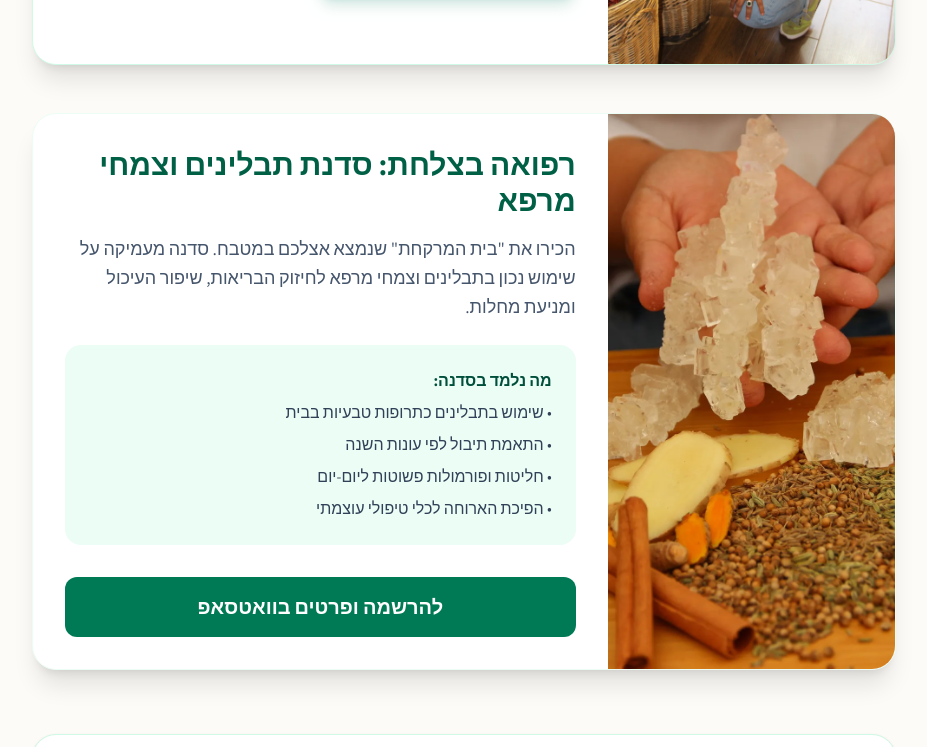
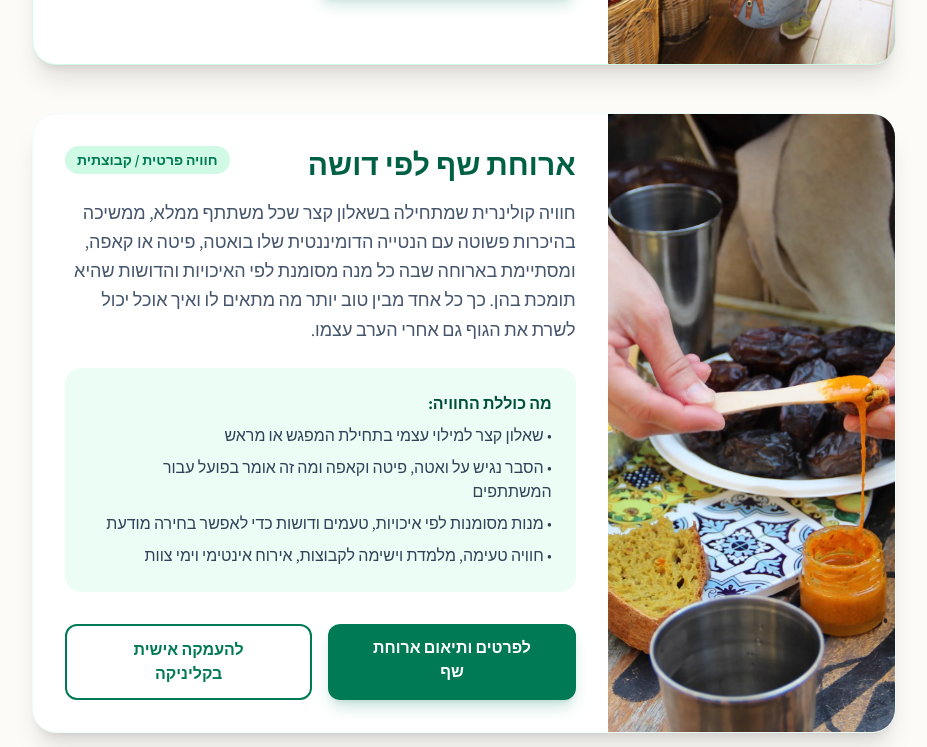
Before and after one commit to SarielGil/inbal-vedica-landing, a website: page workshops.html in a window 1280 px wide. Shown: the part 744-1491 px from the top of the page, without its empty margins (176-1103 px from the left). Drawn offline with Linux system fonts and the light colour scheme.

Commit message:
Refine dosha chef meal workshop concept

```diff
--- a/content.json
+++ b/content.json
@@ -30,7 +30,7 @@
   {
    "id": "workshops",
    "title": "סדנאות צמחי מרפא ותזונה",
-   "description": "סדנת צמחי מרפא ב-9/3: 'צמחים זה החיים!' – ללמוד להשתמש בתבלינים כתרופה טבעית ביום-יום.",
+   "description": "סדנאות צמחי מרפא, תבלינים וארוחת שף לפי דושה עם שאלון קצר, היכרות עם הדושה האישית ומנות מסומנות לבחירה מודעת.",
    "link": "workshops.html",
    "image": "assets/spices-market.webp"
   },
--- a/workshops.html
+++ b/workshops.html
@@ -5,7 +5,7 @@
  <meta charset="UTF-8">
  <meta name="viewport" content="width=device-width, initial-scale=1.0">
  <meta name="description"
-  content="סדנת צמחי מרפא בתל אביב עם ענבל הנסב: סדנאות איורוודה, תבלינים, חליטות וידע פרסי עתיק, עם כלים שיכולים לשפר עיכול, אנרגיה ואיכות חיים.">
+  content="סדנת צמחי מרפא בתל אביב עם ענבל הנסב: סדנאות איורוודה, תבלינים, חליטות, ארוחת שף לפי דושה וידע פרסי עתיק, עם כלים שיכולים לשפר עיכול, אנרגיה ואיכות חיים.">
  <meta name="keywords" content="סדנת צמחי מרפא, סדנת צמחי מרפא בתל אביב, סדנאות איורוודה בתל אביב, סדנת תבלינים, ענבל הנסב">
  <title>סדנת צמחי מרפא בתל אביב | סדנאות איורוודה - VEDICA</title>
  <link rel="canonical" href="https://vedica-ayurveda.co.il/workshops.html"><link rel="alternate" type="text/plain" title="LLM Content" href="https://vedica-ayurveda.co.il/llms.txt"><!-- Open Graph Tags -->
@@ -107,7 +107,7 @@
 
  <main class="max-w-4xl mx-auto px-4 py-16">
   <h1 class="text-4xl font-bold text-emerald-900 mb-8 text-center">סדנאות איורוודה, צמחי מרפא ותבלינים בתל אביב</h1>
-  <p class="text-xl text-slate-600 leading-relaxed text-center max-w-3xl mx-auto mb-12">אם חיפשתם <strong>סדנת צמחי מרפא</strong> או <strong>סדנאות איורוודה בתל אביב</strong>, כאן תמצאו סדנאות חווייתיות שמחברות בין תבלינים, חליטות, איורוודה ו<strong>ידע פרסי עתיק</strong> בשפה נגישה ומעשית, עם כלים שאפשר לקחת הביתה כדי לתמוך בגוף ובאיכות החיים.</p>
+  <p class="text-xl text-slate-600 leading-relaxed text-center max-w-3xl mx-auto mb-12">אם חיפשתם <strong>סדנת צמחי מרפא</strong> או <strong>סדנאות איורוודה בתל אביב</strong>, כאן תמצאו סדנאות חווייתיות שמחברות בין תבלינים, חליטות, <strong>ארוחת שף לפי דושה</strong>, איורוודה ו<strong>ידע פרסי עתיק</strong> בשפה נגישה ומעשית, עם כלים שאפשר לקחת הביתה כדי לתמוך בגוף ובאיכות החיים.</p>
 
   <div class="grid md:grid-cols-1 gap-12">
    <!-- סדנה מ-Funzing -->
@@ -122,7 +122,7 @@
        <span class="bg-emerald-100 text-emerald-700 px-3 py-1 rounded-full text-sm font-bold">מועדים מתעדכנים</span>
       </div>
       <p class="text-lg text-slate-600 mb-6 leading-relaxed">
-       יש לנו זהב בבית! התבלינים הם התפר שבין מאכל לתרופה – הם יכולים למנוע מחלות ולסייע בדיוק כשמתחילים הסימפטומים.
+       יש לנו זהב בבית! התבלינים הם התפר שבין מאכל לתרופה - הם יכולים למנוע מחלות ולסייע בדיוק כשמתחילים הסימפטומים.
        הצטרפו לסדנה חווייתית המנגישה את הרפואה העתיקה ומחברת אותה לחיי היום-יום שלנו כאן ועכשיו.
       </p>
       <div class="flex gap-6 mb-8 text-sm text-slate-500 font-medium">
@@ -138,6 +138,37 @@
       <div class="flex flex-col sm:flex-row gap-4">
        <a href="https://wa.me/972545774407" class="bg-emerald-700 text-white px-8 py-3 rounded-xl font-bold hover:bg-emerald-800 transition text-center shadow-lg shadow-emerald-700/20">להצטרפות לרשימת המתנה</a>
        <a href="contact.html" class="border-2 border-emerald-700 text-emerald-700 px-8 py-3 rounded-xl font-bold hover:bg-emerald-50 transition text-center">לתיאום סדנה פרטית</a>
+      </div>
+     </div>
+    </div>
+   </div>
+
+   <!-- ארוחת שף לפי דושה -->
+   <div class="bg-white rounded-3xl overflow-hidden shadow-xl border border-emerald-50">
+    <div class="md:flex">
+     <div class="md:w-1/3">
+      <img src="assets/dates-hands.webp" class="w-full h-full object-cover" alt="ארוחת שף לפי דושה" loading="lazy">
+     </div>
+     <div class="p-8 md:w-2/3">
+      <div class="flex justify-between items-start mb-4">
+       <h2 class="text-3xl font-bold text-emerald-800">ארוחת שף לפי דושה</h2>
+       <span class="bg-emerald-100 text-emerald-700 px-3 py-1 rounded-full text-sm font-bold">חוויה פרטית / קבוצתית</span>
+      </div>
+      <p class="text-lg text-slate-600 mb-6 leading-relaxed">
+       חוויה קולינרית שמתחילה בשאלון קצר שכל משתתף ממלא, ממשיכה בהיכרות פשוטה עם הנטייה הדומיננטית שלו בואטה, פיטה או קאפה, ומסתיימת בארוחה שבה כל מנה מסומנת לפי האיכויות והדושות שהיא תומכת בהן. כך כל אחד מבין טוב יותר מה מתאים לו ואיך אוכל יכול לשרת את הגוף גם אחרי הערב עצמו.
+      </p>
+      <div class="bg-emerald-50 p-6 rounded-2xl mb-8">
+       <h3 class="font-bold text-emerald-900 mb-2">מה כוללת החוויה:</h3>
+       <ul class="space-y-2 text-slate-700">
+        <li>• שאלון קצר למילוי עצמי בתחילת המפגש או מראש</li>
+        <li>• הסבר נגיש על ואטה, פיטה וקאפה ומה זה אומר בפועל עבור המשתתפים</li>
+        <li>• מנות מסומנות לפי איכויות, טעמים ודושות כדי לאפשר בחירה מודעת</li>
+        <li>• חוויה טעימה, מלמדת וישימה לקבוצות, אירוח אינטימי וימי צוות</li>
+       </ul>
+      </div>
+      <div class="flex flex-col sm:flex-row gap-4">
+       <a href="https://wa.me/972545774407" class="bg-emerald-700 text-white px-8 py-3 rounded-xl font-bold hover:bg-emerald-800 transition text-center shadow-lg shadow-emerald-700/20">לפרטים ותיאום ארוחת שף</a>
+       <a href="clinic.html" class="border-2 border-emerald-700 text-emerald-700 px-8 py-3 rounded-xl font-bold hover:bg-emerald-50 transition text-center">להעמקה אישית בקליניקה</a>
       </div>
      </div>
     </div>
```
